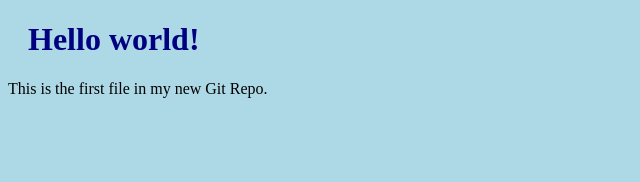
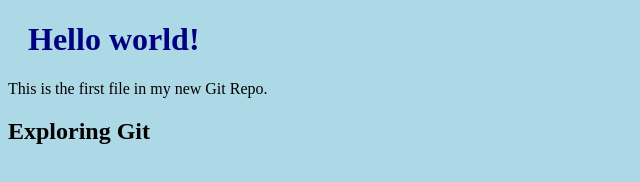
Before and after one commit to Chirag-Boghara/Github-Learning, a plain HTML site: page index.html in a window 1280 px wide. Shown: the whole page, without its empty margins (0-640 px from the left). Drawn offline with Linux system fonts and the light colour scheme.

Commit message:
added few more lines in index.html

```diff
--- a/index.html
+++ b/index.html
@@ -7,5 +7,6 @@
   <body>
     <h1>Hello world!</h1>
     <p>This is the first file in my new Git Repo.</p>
+    <h2>Exploring Git</h2>
   </body>
 </html>
```
